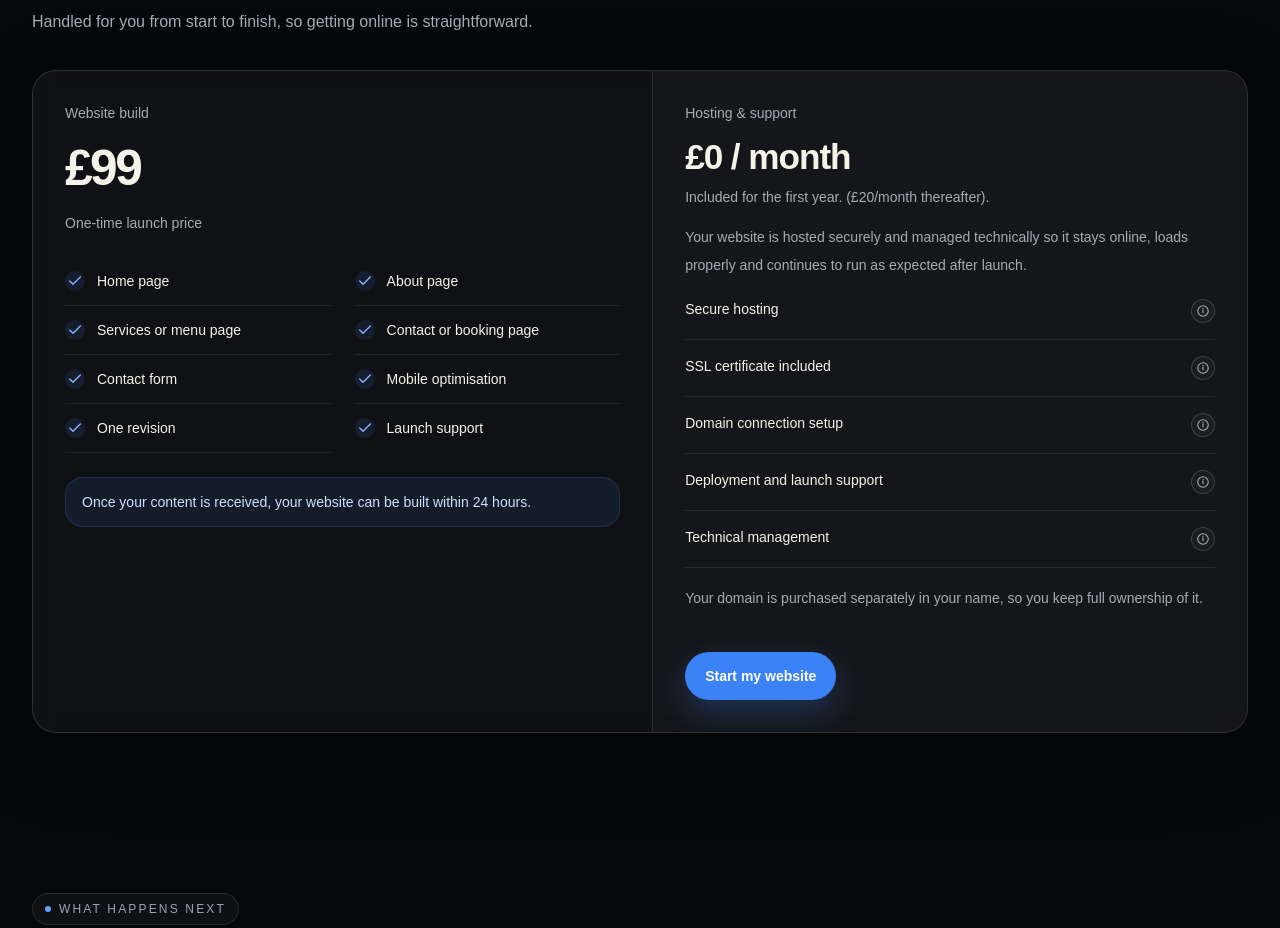
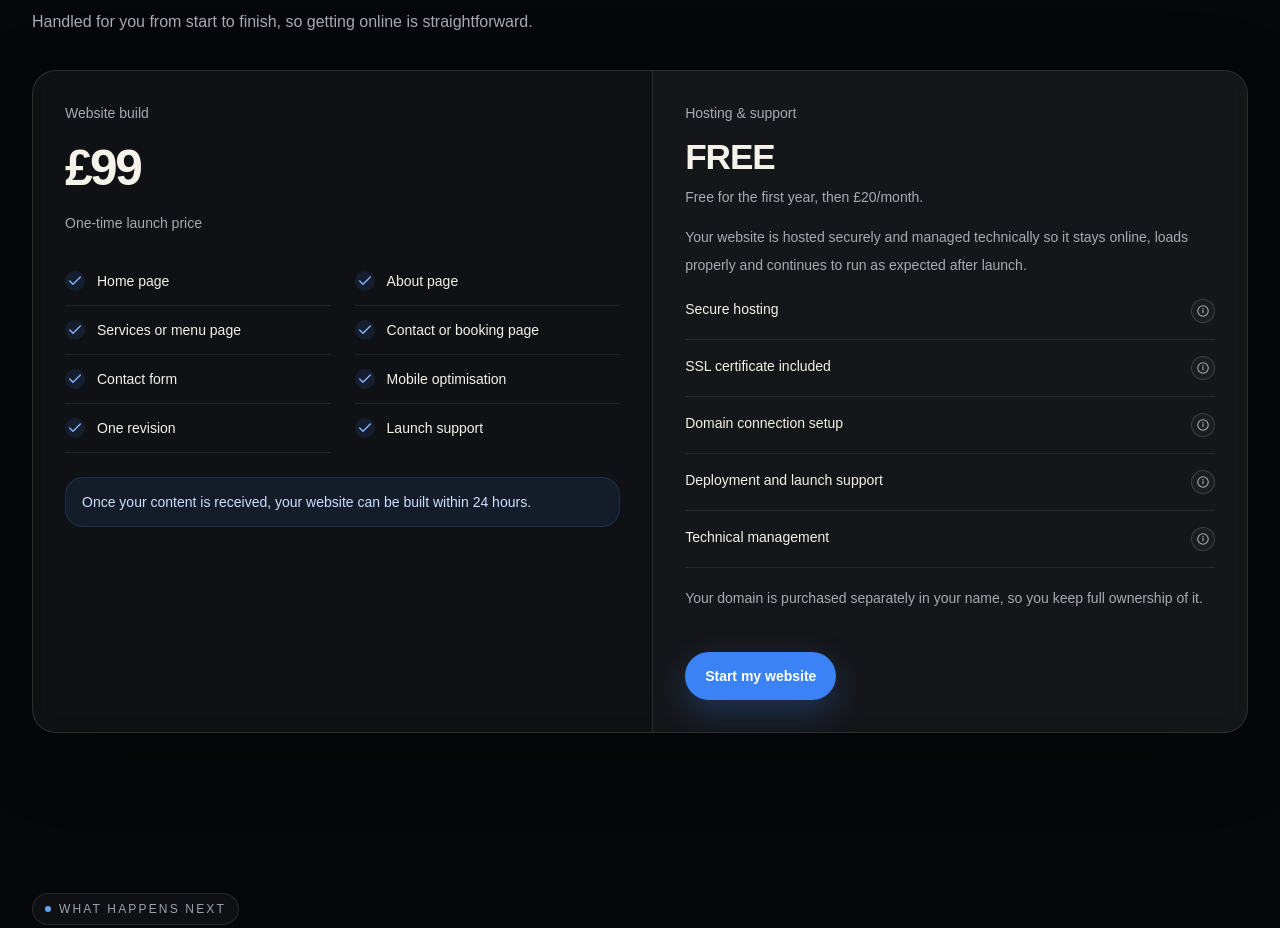
Before and after one commit to cleanwebsitesuk/cleanwebsites, a Next.js app: page / in a window 1280 px wide. Shown: the part 3540-4468 px from the top of the page. Built offline with nearby package versions, Linux system fonts and the light colour scheme.

Commit message:
Update page.tsx

```diff
--- a/app/page.tsx
+++ b/app/page.tsx
@@ -1390,10 +1390,10 @@ export default function HomePage() {
                       Hosting &amp; support
                     </div>
                     <div className="mt-2 text-[2.2rem] font-semibold tracking-[-0.03em] text-[#F5F2EA]">
-                      £0 / month
+                      FREE
                     </div>
                     <div className="mt-1 text-sm text-[#A9ABB3]">
-                      Included for the first year. (£20/month thereafter).
+                      Free for the first year, then £20/month.
                     </div>
 
                     <p className="mt-4 text-sm leading-7 text-[#A9ABB3]">
```
